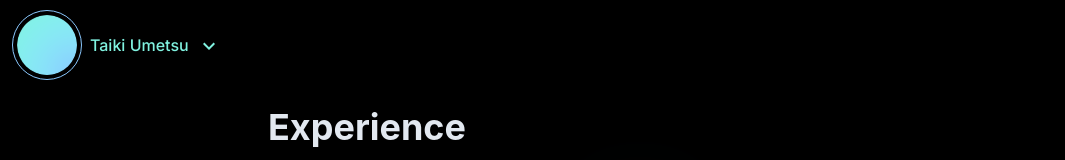
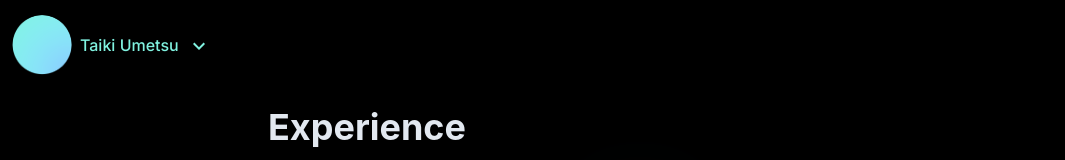
Before and after one commit to taiki-umetsu/portfolio-ui, a Next.js app: page /experience in a window 1280 px wide. Shown: the top 160 px of the page, without its empty margins (0-1065 px from the left). Built offline with nearby package versions, Linux system fonts and the light colour scheme.

Commit message:
update top-icon

```diff
--- a/components/Header.tsx
+++ b/components/Header.tsx
@@ -72,25 +72,14 @@ const Header: FC = () => {
     >
       <ChakraLink href="/" _hover={{ textDecoration: "none" }}>
         <Flex alignItems="center">
-          <Box
-            w="70px"
-            h="70px"
-            borderRadius="50%"
-            borderWidth="1px"
-            borderColor="#8ac8fe"
-            display="flex"
-            justifyContent="center"
-            alignItems="center"
-          >
           <Image
-              src="/images/top-icon.png"
+            src="/images/top-icon-60px.png"
             alt="icon"
             boxSize="60px"
             borderRadius="full"
             objectFit="cover"
             objectPosition="center"
           />
-          </Box>
           <Text
             ml={2}
             fontSize="md"
```
Also changed, not shown: public/images/top-icon-60px.png (added). Lines whose indentation alone changed are shown as unchanged.
